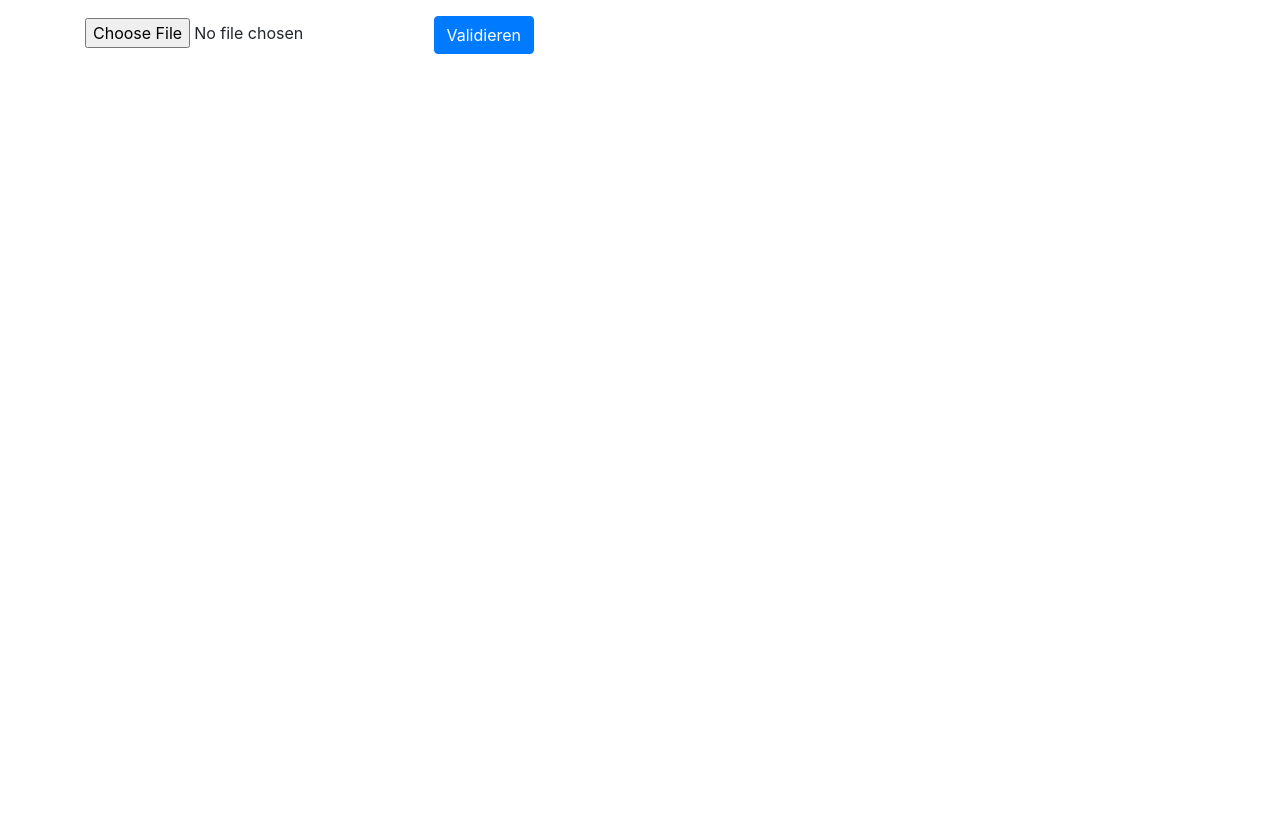
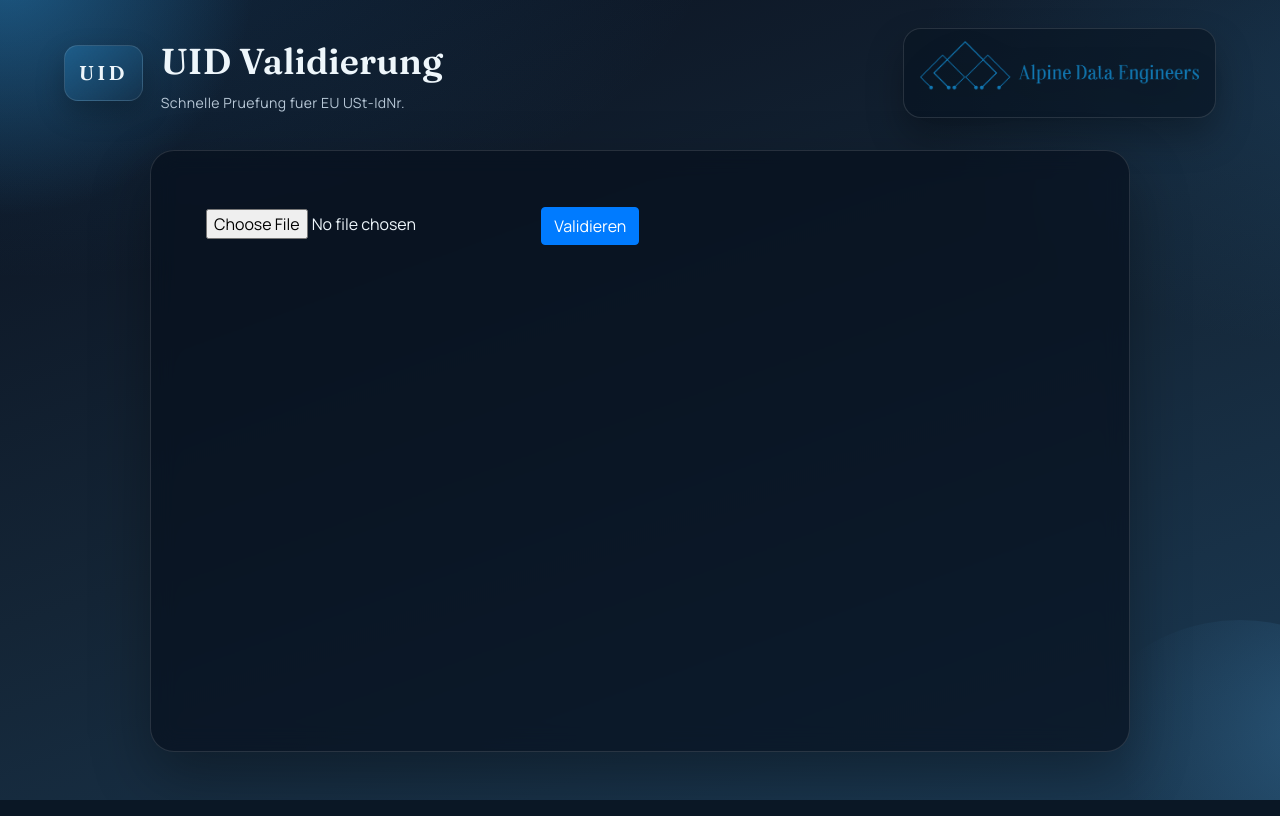
Before and after one commit to vergil0607/UID_check, a Django app: page / in a window 1280 px wide. Run offline with Django 4.2, Linux system fonts and the light colour scheme.

Commit message:
update look and include dockerfile

```diff
--- a/VATCheckApp/vatcheck.py
+++ b/VATCheckApp/vatcheck.py
@@ -3,6 +3,7 @@ from zeep import Client
 from datetime import datetime
 from io import BytesIO
 from .file_storage import store_Github
+
 
 def read_xl(file):
     workbook = openpyxl.open(file)
@@ -17,7 +18,7 @@ def validate(response):
         return "nicht gültig"
 
 
-def validate_UIDs(file, max_rows, recycle=[], iteration = 0, max_iter=1, wb=None):
+def validate_UIDs(file, max_rows, recycle=[], iteration=0, max_iter=1, wb=None):
     print(f"Iteration:  {iteration}")
     print(file)
     if iteration == 0:
--- a/requirements.txt
+++ b/requirements.txt
@@ -12,10 +12,11 @@ et-xmlfile==1.1.0
 gunicorn==20.1.0
 idna==3.3
 isodate==0.6.1
-lxml==4.9.1
+lxml
 openpyxl==3.0.10
 platformdirs==2.5.2
-psycopg2==2.9.3
+# psycopg2==2.9.3
+psycopg2-binary
 pycparser==2.21
 PyGithub==1.55
 PyJWT==2.4.0
--- a/templates/base.html
+++ b/templates/base.html
@@ -3,7 +3,11 @@
 <html>
 <head>
   <meta charset="utf-8">
+  <meta name="viewport" content="width=device-width, initial-scale=1">
   <title>{% block title %}UID Validierung{% endblock %}</title>
+
+  <!-- typography -->
+  <link href="https://fonts.googleapis.com/css2?family=Fraunces:wght@600;700&family=Manrope:wght@400;500;600&display=swap" rel="stylesheet">
 
   <!-- bootstrap -->
   <link rel="stylesheet" href="https://cdn.jsdelivr.net/npm/bootstrap@4.3.1/dist/css/bootstrap.min.css" integrity="sha384-ggOyR0iXCbMQv3Xipma34MD+dH/1fQ784/j6cY/iJTQUOhcWr7x9JvoRxT2MZw1T" crossorigin="anonymous">
@@ -14,15 +18,181 @@
   <!-- custom js -->
   {% load static %}
   <script src="{% static 'main.js' %}" defer></script>
+
+  <style>
+    :root {
+      --bg-deep: #0b1220;
+      --bg-mid: #142536;
+      --bg-accent: #1b3a54;
+      --ink: #eef6fb;
+      --muted: #b7c7d6;
+      --brand: #2a8ecf;
+      --brand-soft: rgba(42, 142, 207, 0.22);
+      --card: rgba(7, 16, 28, 0.68);
+      --stroke: rgba(255, 255, 255, 0.12);
+      --glow: rgba(42, 142, 207, 0.35);
+    }
+
+    * { box-sizing: border-box; }
+
+    body {
+      margin: 0;
+      font-family: "Manrope", system-ui, -apple-system, "Segoe UI", sans-serif;
+      color: var(--ink);
+      background:
+        radial-gradient(1200px 600px at 0% -10%, rgba(42, 142, 207, 0.18), transparent 60%),
+        radial-gradient(900px 500px at 110% 10%, rgba(34, 86, 126, 0.35), transparent 55%),
+        linear-gradient(160deg, var(--bg-deep), var(--bg-mid) 50%, var(--bg-accent));
+      min-height: 100vh;
+    }
+
+    .page {
+      min-height: 100vh;
+      display: flex;
+      flex-direction: column;
+      padding: 28px clamp(20px, 5vw, 64px) 48px;
+      position: relative;
+      overflow: hidden;
+    }
+
+    .page::before,
+    .page::after {
+      content: "";
+      position: absolute;
+      border-radius: 999px;
+      opacity: 0.5;
+      z-index: 0;
+    }
+
+    .page::before {
+      width: 420px;
+      height: 420px;
+      background: radial-gradient(circle at 30% 30%, var(--brand), transparent 60%);
+      top: -160px;
+      left: -120px;
+    }
+
+    .page::after {
+      width: 360px;
+      height: 360px;
+      background: radial-gradient(circle at 70% 30%, rgba(68, 140, 192, 0.6), transparent 55%);
+      bottom: -180px;
+      right: -140px;
+    }
+
+    .topbar {
+      position: relative;
+      z-index: 1;
+      display: flex;
+      align-items: center;
+      justify-content: space-between;
+      gap: 24px;
+      margin-bottom: 32px;
+    }
+
+    .brand {
+      display: flex;
+      align-items: center;
+      gap: 18px;
+    }
+
+    .brand-mark {
+      font-family: "Fraunces", serif;
+      font-size: 20px;
+      letter-spacing: 0.16em;
+      color: var(--ink);
+      background: linear-gradient(145deg, rgba(42, 142, 207, 0.35), rgba(42, 142, 207, 0.05));
+      border: 1px solid var(--stroke);
+      padding: 12px 14px;
+      border-radius: 14px;
+      text-transform: uppercase;
+      box-shadow: 0 12px 28px rgba(0, 0, 0, 0.25);
+    }
+
+    .brand-title {
+      font-family: "Fraunces", serif;
+      font-size: clamp(26px, 3.4vw, 36px);
+      margin: 0;
+    }
+
+    .brand-subtitle {
+      color: var(--muted);
+      font-size: 14px;
+      letter-spacing: 0.03em;
+      margin-top: 4px;
+    }
+
+    .logo-box {
+      border-radius: 18px;
+      border: 1px solid var(--stroke);
+      background: rgba(8, 20, 34, 0.65);
+      padding: 12px 16px;
+      box-shadow: 0 18px 36px rgba(0, 0, 0, 0.28);
+      display: flex;
+      align-items: center;
+      justify-content: center;
+    }
+
+    .logo-box img {
+      display: block;
+      height: 64px;
+      width: auto;
+      filter: drop-shadow(0 10px 16px rgba(0, 0, 0, 0.45));
+    }
+
+    .content {
+      position: relative;
+      z-index: 1;
+      flex: 1;
+      display: flex;
+      align-items: stretch;
+    }
+
+    .glass {
+      width: min(980px, 100%);
+      margin: 0 auto;
+      padding: clamp(22px, 4vw, 40px);
+      background: var(--card);
+      border: 1px solid var(--stroke);
+      border-radius: 24px;
+      backdrop-filter: blur(12px);
+      box-shadow: 0 24px 60px rgba(0, 0, 0, 0.32);
+      animation: floatIn 700ms ease-out;
+    }
+
+    @keyframes floatIn {
+      from { transform: translateY(12px); opacity: 0; }
+      to { transform: translateY(0); opacity: 1; }
+    }
+
+    @media (max-width: 720px) {
+      .topbar { flex-direction: column; align-items: flex-start; }
+      .logo-box { align-self: stretch; justify-content: flex-start; }
+      .logo-box img { height: 56px; }
+    }
+  </style>
 </head>
 <body>
+  <div class="page">
+    <header class="topbar">
+      <div class="brand">
+        <div class="brand-mark">UID</div>
+        <div>
+          <div class="brand-title">UID Validierung</div>
+          <div class="brand-subtitle">Schnelle Pruefung fuer EU USt-IdNr.</div>
+        </div>
+      </div>
+      <div class="logo-box" aria-label="Alpine Data Engineers logo">
+        <img src="{% static 'img/alpine-data-engineers.png' %}" alt="Alpine Data Engineers" />
+      </div>
+    </header>
 
-    <div style="height: 100vh;">
-          {% block content %}
-          {% endblock %}
-    </div>
-
-
-
+    <main class="content">
+      <div class="glass">
+        {% block content %}
+        {% endblock %}
+      </div>
+    </main>
+  </div>
 </body>
 </html>
```
Also changed, not shown: templates/base copy.html (added, +28 -0 lines), logfile.csv, static/img/alpine-data-engineers.png (added), 2 other files.
